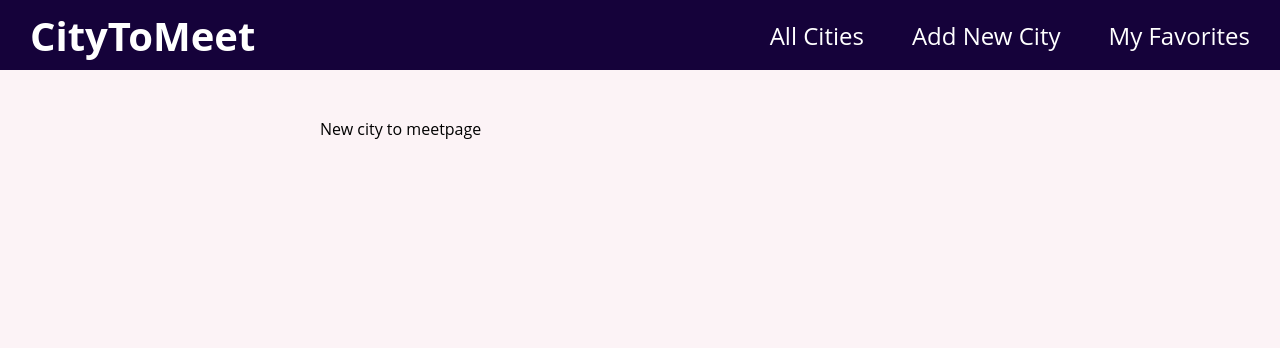
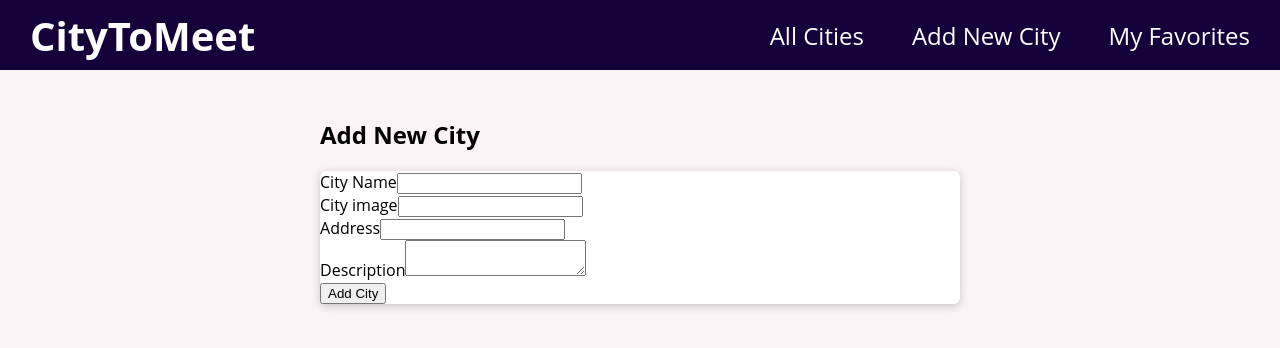
Before and after one commit to INKR1/react-web-project, a React (Create React App) app in the folder web-project/: page /new-city in a window 1280 px wide. Shown: the top 348 px of the page. Built offline with nearby package versions, Linux system fonts and the light colour scheme.

Commit message:
Adding a form

```diff
--- /dev/null
+++ b/web-project/src/components/cities/NewCityForm.jsx
@@ -0,0 +1,30 @@
+import Card from "../ui/Card";
+import classes from "./newCityForm.module.css";
+
+export default function NewCityForm() {
+  return (
+    <Card>
+        <form className={classes.form}>
+            <div className={classes.control}>
+                <label htmlFor="name">City Name</label>
+                <input type="text" required id='name' />
+            </div>
+            <div className={classes.control}>
+                <label htmlFor="image">City image</label>
+                <input type="url" required id='image' />
+            </div>
+            <div className={classes.control}>
+                <label htmlFor="address">Address</label>
+                <input type="text" required id='address' />
+            </div>
+            <div className={classes.control}>
+                <label htmlFor="description">Description</label>
+                <textarea type="description" required row='5'></textarea>
+            </div>
+            <div className={classes.actions }>
+                <button>Add City</button>
+            </div>
+        </form>
+    </Card>
+  )
+}
--- a/web-project/src/pages/NewCity.jsx
+++ b/web-project/src/pages/NewCity.jsx
@@ -1,9 +1,11 @@
 import React from 'react'
+import NewCityForm from '../components/cities/NewCityForm'
 
 export default function NewCity() {
   return (
-    <div>
-      New city to meetpage
-    </div>
+    <section>
+      <h1>Add New City</h1>
+      <NewCityForm/>
+    </section>
   )
 }
```
Also changed, not shown: web-project/src/components/cities/newCityForm.module.css (added).
